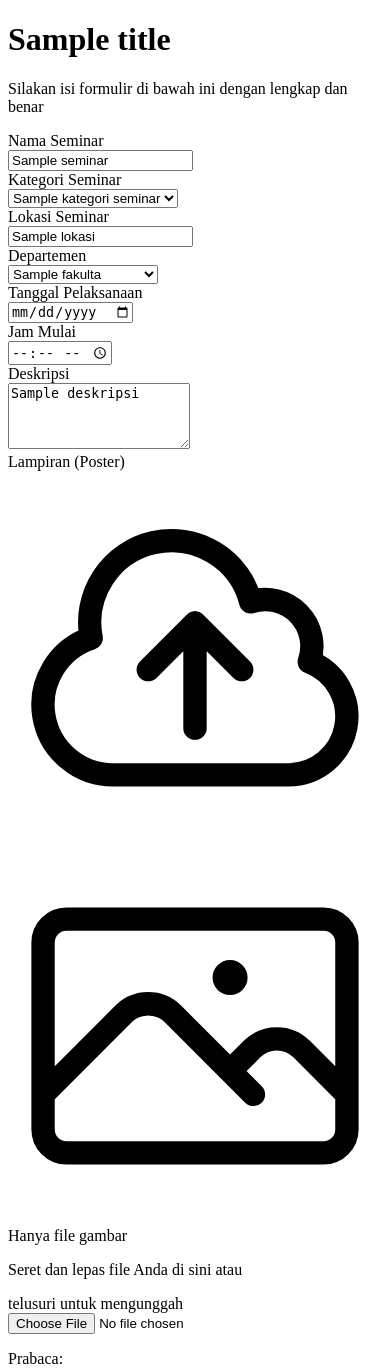
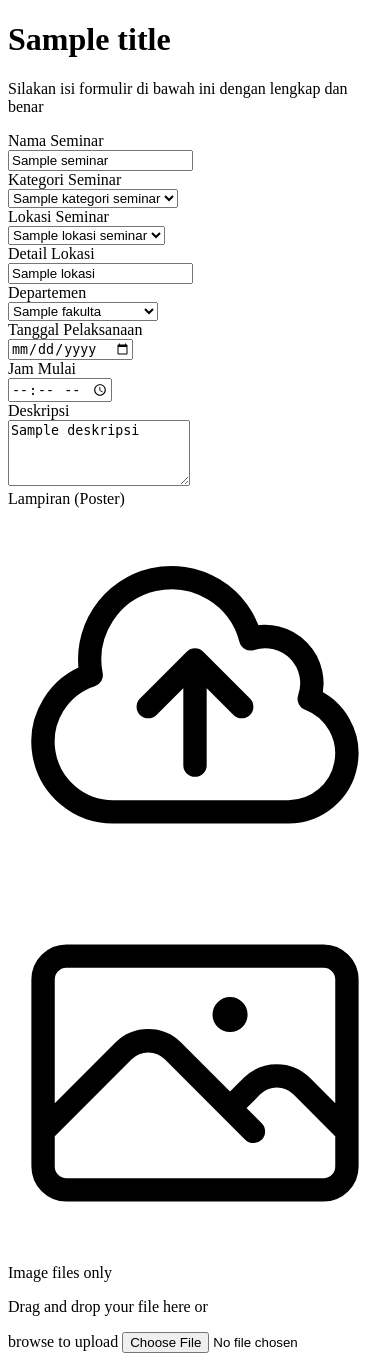
Before and after one commit to Anjaszz/seminar-ku, a CodeIgniter app: the page made by application/views/seminar/seminar_form.php in a window 390 px wide. Shown: the top 1370 px of the page. Run offline with CodeIgniter, Linux system fonts and the light colour scheme; the template is opened without the code that fills it: most values are stand-ins (such as "Sample title", 1, 10 or a date in 2020); some libraries are stand-ins or nearby versions.

Commit message:
update landingpage

```diff
--- a/application/views/seminar/seminar_form.php
+++ b/application/views/seminar/seminar_form.php
@@ -4,6 +4,7 @@
     <meta charset="UTF-8">
     <meta name="viewport" content="width=device-width, initial-scale=1.0">
     <title><?= $title; ?></title>
+    <!-- Add SweetAlert2 -->
     <script src="https://cdn.jsdelivr.net/npm/sweetalert2@11"></script>
 </head>
 <body class="bg-gray-50">
@@ -25,11 +26,13 @@
     <?php endif; ?>
 
     <div class="max-w-3xl mx-auto px-4 py-8">
+        <!-- Header Section -->
         <div class="mb-8">
             <h1 class="text-2xl font-bold text-gray-900 text-center"><?= $title; ?></h1>
             <p class="mt-2 text-center text-gray-600">Silakan isi formulir di bawah ini dengan lengkap dan benar</p>
         </div>
 
+        <!-- Form Card -->
         <div class="bg-white shadow rounded-lg p-6">
             <form action="<?= isset($seminar['id_seminar']) ? base_url('seminar/updateaction') : base_url('seminar/addaction'); ?>" method="post" enctype="multipart/form-data" class="space-y-6">
 
@@ -76,19 +79,32 @@
 
                 <!-- Lokasi Seminar -->
                 <div>
-                    <label for="lokasi" class="block text-sm font-medium text-gray-700">Lokasi Seminar</label>
-                    <div class="mt-1 relative">
+                    <label for="id_lokasi" class="block text-sm font-medium text-gray-700">Lokasi Seminar</label>
+                    <div class="mt-1">
+                        <select name="id_lokasi" id="id_lokasi"
+                                class="px-4 py-2 block w-full border-2 rounded-md border-gray-300 shadow-sm focus:ring-blue-500 focus:border-blue-500 sm:text-sm"
+                                required>
+                            <option value="">-- Pilih Lokasi --</option>
+                            <?php foreach ($lokasi_seminar as $lokasi): ?>
+                                <option value="<?= $lokasi['id_lokasi']; ?>"
+                                        <?= (isset($seminar['id_lokasi']) && $seminar['id_lokasi'] == $lokasi['id_lokasi']) || set_value('id_lokasi') == $lokasi['id_lokasi'] ? 'selected' : ''; ?>>
+                                    <?= $lokasi['nama_provinsi']; ?>
+                                </option>
+                            <?php endforeach; ?>
+                        </select>
+                    </div>
+                </div>
+
+                <!-- Detail Lokasi -->
+                <div>
+                    <label for="lokasi" class="block text-sm font-medium text-gray-700">Detail Lokasi</label>
+                    <div class="mt-1">
                         <input type="text" name="lokasi" id="lokasi"
                                value="<?= isset($seminar['lokasi']) ? $seminar['lokasi'] : set_value('lokasi'); ?>"
                                class="px-4 py-2 block w-full border-2 rounded-md border-gray-300 shadow-sm focus:ring-blue-500 focus:border-blue-500 sm:text-sm"
-                               required autocomplete="off">
-                        <div id="suggestions" class="absolute z-10 bg-white border border-gray-300 w-full mt-1 hidden"></div>
+                               required>
                     </div>
                 </div>
-
-                <!-- Hidden Fields for Latitude and Longitude -->
-                <input type="hidden" name="latitude" id="latitude">
-                <input type="hidden" name="longitude" id="longitude">
 
                 <!-- Departemen -->
                 <div>
@@ -144,27 +160,40 @@
                 </div>
 
                 <!-- Lampiran -->
+<!-- Lampiran -->
 <div>
-                    <label for="lampiran" class="block text-sm font-medium text-gray-700 mb-2">Lampiran (Poster)</label>
+    <label for="lampiran" class="block text-sm font-medium text-gray-700 mb-2">
+        Lampiran (Poster)
+    </label>
     <div class="mt-1 relative border-2 border-dashed border-gray-300 rounded-lg p-6 hover:bg-gray-50 hover:border-blue-400 transition-all">
         <div class="flex flex-col items-center">
+            <!-- Icon Upload Cloud dari Heroicons -->
             <svg xmlns="http://www.w3.org/2000/svg" fill="none" viewBox="0 0 24 24" stroke-width="1.5" stroke="currentColor" class="w-16 h-16 text-blue-500 mb-3">
                 <path stroke-linecap="round" stroke-linejoin="round" d="M12 16.5V9.75m0 0l3 3m-3-3l-3 3M6.75 19.5a4.5 4.5 0 01-1.41-8.775 5.25 5.25 0 0110.233-2.33 3 3 0 013.758 3.848A3.752 3.752 0 0118 19.5H6.75z" />
             </svg>
+
+            <!-- Icon Image -->
             <div class="flex items-center gap-2 text-blue-600 mb-2">
                 <svg xmlns="http://www.w3.org/2000/svg" fill="none" viewBox="0 0 24 24" stroke-width="1.5" stroke="currentColor" class="w-4 h-4">
                     <path stroke-linecap="round" stroke-linejoin="round" d="M2.25 15.75l5.159-5.159a2.25 2.25 0 013.182 0l5.159 5.159m-1.5-1.5l1.409-1.409a2.25 2.25 0 013.182 0l2.909 2.909m-18 3.75h16.5a1.5 1.5 0 001.5-1.5V6a1.5 1.5 0 00-1.5-1.5H3.75A1.5 1.5 0 002.25 6v12a1.5 1.5 0 001.5 1.5zm10.5-11.25h.008v.008h-.008V8.25zm.375 0a.375.375 0 11-.75 0 .375.375 0 01.75 0z" />
                 </svg>
-                                <span class="text-sm">Hanya file gambar</span>
+                <span class="text-sm">Image files only</span>
             </div>
-                            <p class="text-sm text-gray-600 mb-1">Seret dan lepas file Anda di sini atau</p>
-                            <label for="lampiran" class="cursor-pointer text-blue-600 font-medium hover:underline">telusuri untuk mengunggah</label>
-                            <input type="file" name="lampiran" id="lampiran" accept="image/*" class="hidden" onchange="previewImage(this)" <?= !isset($seminar['id_seminar']) ? 'required' : ''; ?>>
+
+            <p class="text-sm text-gray-600 mb-1">Drag and drop your file here or</p>
+            <label for="lampiran" class="cursor-pointer text-blue-600 font-medium hover:underline">
+                browse to upload
+            </label>
+            <input type="file" name="lampiran" id="lampiran" accept="image/*"
+                class="hidden"
+                onchange="previewImage(this)"
+                <?= !isset($seminar['id_seminar']) ? 'required' : ''; ?>>
         </div>
     </div>
 
+    <!-- Preview untuk file yang baru diupload -->
     <div id="imagePreview" class="mt-3 hidden">
-                        <p class="text-sm text-gray-600 mb-2">Prabaca:</p>
+        <p class="text-sm text-gray-600 mb-2">Preview:</p>
         <img id="preview" src="#" alt="Preview" class="w-48 h-auto rounded-lg border border-gray-200">
     </div>
 
@@ -177,15 +206,21 @@
                 <span>File saat ini:</span>
                 <span class="font-medium text-gray-700"><?= $seminar['lampiran']; ?></span>
             </div>
-                            <img src="<?= base_url('uploads/poster/' . $seminar['lampiran']) ?>" alt="Poster saat ini" class="w-48 h-auto rounded-lg border border-gray-200">
+            <img src="<?= base_url('uploads/poster/' . $seminar['lampiran']) ?>"
+                 alt="Current poster"
+                 class="w-48 h-auto rounded-lg border border-gray-200">
         </div>
     <?php endif; ?>
 </div>
 
-                <!-- Tombol Kirim -->
+
+
+
+                <!-- Submit Button -->
                 <div class="pt-4">
-                    <button type="submit" class="w-full inline-flex justify-center py-2 px-4 border border-transparent shadow-sm text-sm font-medium rounded-md text-white bg-blue-600 hover:bg-blue-700 focus:outline-none focus:ring-2 focus:ring-offset-2 focus:ring-blue-500">
-                        <?= isset($seminar['id_seminar']) ? 'Perbarui Seminar' : 'Simpan Seminar'; ?>
+                    <button type="submit"
+                            class="w-full inline-flex justify-center py-2 px-4 border border-transparent shadow-sm text-sm font-medium rounded-md text-white bg-blue-600 hover:bg-blue-700 focus:outline-none focus:ring-2 focus:ring-offset-2 focus:ring-blue-500">
+                        <?= isset($seminar['id_seminar']) ? 'Update Seminar' : 'Simpan Seminar'; ?>
                     </button>
                 </div>
             </form>
@@ -193,45 +228,59 @@
     </div>
 
     <script>
-        // Nominatim API untuk saran lokasi
-        document.getElementById('lokasi').addEventListener('input', function() {
-            const query = this.value;
-            const suggestions = document.getElementById('suggestions');
-            suggestions.innerHTML = ''; // Bersihkan saran sebelumnya
-            if (query.length > 2) {
-                fetch(`https://nominatim.openstreetmap.org/search?format=json&q=${encodeURIComponent(query)}&accept-language=id`)
-                    .then(response => response.json())
-                    .then(data => {
-                        if (data.length > 0) {
-                            suggestions.classList.remove('hidden');
-                            data.forEach(location => {
-                                // Memfilter lokasi untuk hanya yang ada di Indonesia
-                                if (location.display_name.includes('Indonesia')) {
-                                    const suggestionItem = document.createElement('div');
-                                    suggestionItem.textContent = location.display_name;
-                                    suggestionItem.classList.add('suggestion-item', 'cursor-pointer', 'p-2', 'hover:bg-gray-200');
-                                    suggestionItem.onclick = function() {
-                                        document.getElementById('lokasi').value = location.display_name;
-                                        document.getElementById('latitude').value = location.lat;
-                                        document.getElementById('longitude').value = location.lon;
-                                        suggestions.classList.add('hidden');
-                                    };
-                                    suggestions.appendChild(suggestionItem);
+        // Form validation and preview handlers
+        document.addEventListener('DOMContentLoaded', function() {
+            // File input preview
+            const fileInput = document.getElementById('lampiran');
+            fileInput.addEventListener('change', function() {
+                const file = this.files[0];
+                if (file) {
+                    if (file.size > 2 * 1024 * 1024) { // 2MB limit
+                        Swal.fire({
+                            icon: 'error',
+                            title: 'File terlalu besar',
+                            text: 'Ukuran file tidak boleh lebih dari 2MB'
+                        });
+                        this.value = '';
+                    } else if (!file.type.match('image.*')) {
+                        Swal.fire({
+                            icon: 'error',
+                            title: 'Format file tidak sesuai',
+                            text: 'Hanya file gambar yang diperbolehkan'
+                        });
+                        this.value = '';
                     }
-                            });
-                        } else {
-                            suggestions.classList.add('hidden');
-                        }
-                    })
-                    .catch(error => {
-                        console.error('Error fetching location data:', error);
-                    });
-            } else {
-                suggestions.classList.add('hidden');
                 }
             });
 
-        // Prabaca file input
+            // Form submission handler
+            const form = document.querySelector('form');
+            form.addEventListener('submit', function(e) {
+                const requiredFields = form.querySelectorAll('[required]');
+                let isValid = true;
+
+                requiredFields.forEach(field => {
+                    if (!field.value) {
+                        isValid = false;
+                        field.classList.add('border-red-300');
+                    } else {
+                        field.classList.remove('border-red-300');
+                    }
+                });
+
+                if (!isValid) {
+                    e.preventDefault();
+                    Swal.fire({
+                        icon: 'error',
+                        title: 'Formulir belum lengkap',
+                        text: 'Silakan isi semua field yang wajib diisi'
+                    });
+                }
+            });
+        });
+
+
+
 function previewImage(input) {
     const preview = document.getElementById('preview');
     const previewContainer = document.getElementById('imagePreview');
@@ -250,6 +299,44 @@
         previewContainer.classList.add('hidden');
     }
 }
+
+// Tambahkan fungsi drag and drop
+const dropArea = document.querySelector('.border-dashed');
+['dragenter', 'dragover', 'dragleave', 'drop'].forEach(eventName => {
+    dropArea.addEventListener(eventName, preventDefaults, false);
+});
+
+function preventDefaults (e) {
+    e.preventDefault();
+    e.stopPropagation();
+}
+
+['dragenter', 'dragover'].forEach(eventName => {
+    dropArea.addEventListener(eventName, highlight, false);
+});
+
+['dragleave', 'drop'].forEach(eventName => {
+    dropArea.addEventListener(eventName, unhighlight, false);
+});
+
+function highlight(e) {
+    dropArea.classList.add('border-blue-500', 'bg-blue-50');
+}
+
+function unhighlight(e) {
+    dropArea.classList.remove('border-blue-500', 'bg-blue-50');
+}
+
+dropArea.addEventListener('drop', handleDrop, false);
+
+function handleDrop(e) {
+    const dt = e.dataTransfer;
+    const files = dt.files;
+    const input = document.getElementById('lampiran');
+
+    input.files = files;
+    previewImage(input);
+}
     </script>
 </body>
 </html>
```
Also changed, not shown: application/controllers/Seminar.php (+13 -7 lines), application/controllers/user/Home.php (+27 -16 lines), application/views/template/user/navbar.php (+51 -52 lines), application/views/user/home.php (+28 -6 lines). Lines whose indentation alone changed are shown as unchanged.
